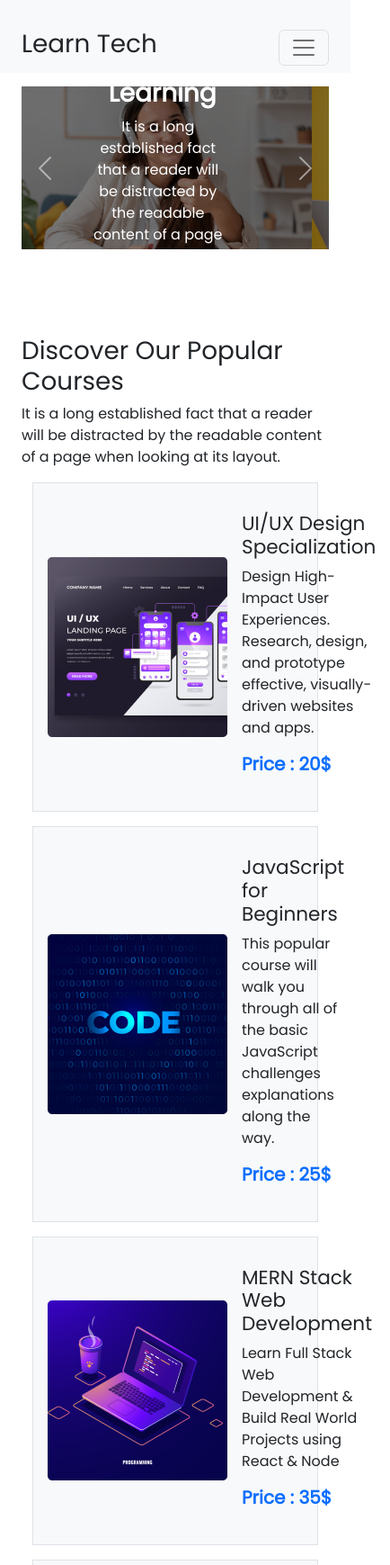
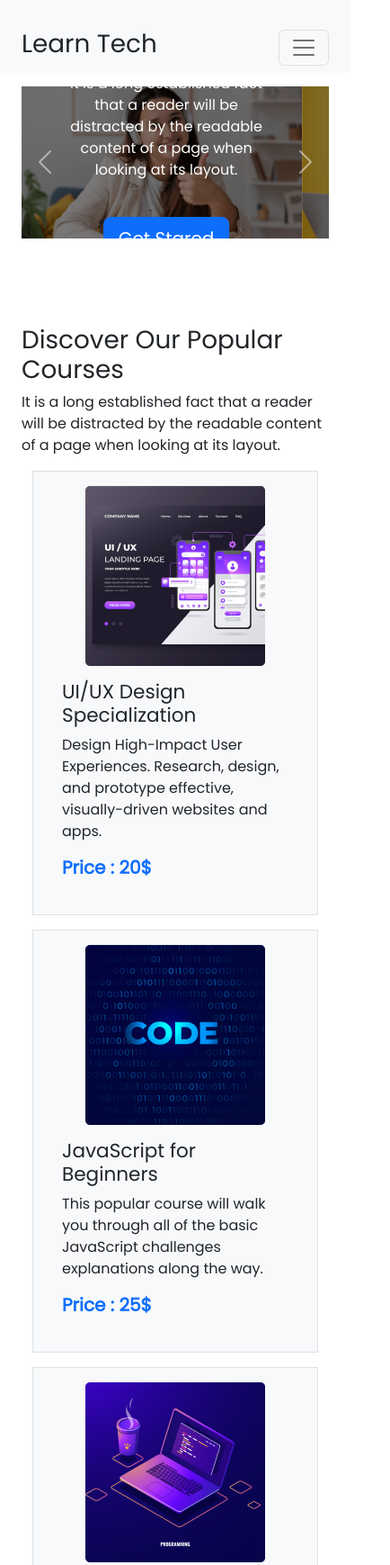
Before and after one commit to noen777/learnTech-digital, a plain HTML site: page index.html in a window 390 px wide. Shown: the top 1739 px of the page at 90% size, 434 px wide, since content can reach past the window. Drawn offline with nearby package versions, Linux system fonts and the light colour scheme.

Commit message:
fnal rechecked and updated

```diff
--- a/index.html
+++ b/index.html
@@ -48,12 +48,12 @@
         <!-- slider starts -->
      <section class= "container pt-5">
         <div id="carouselExampleControls" class="carousel slide" data-bs-ride="carousel">
-            <div class="carousel-inner d-flex">
+            <div class="carousel-inner d-flex container">
               <div class="carousel-item active">
                 <img src="./cover/cover-1.png" class="d-block w-100" alt="...">
 
-                <div class="container w-50 carousel-caption d-flex align-items-center justify-content-center flex-column h-50 pb-5">
-                    <h1 class="fw-bolder w-75">Get Started Digital Learning</h1>
+                <div class=" container w-75 carousel-caption d-flex align-items-center justify-content-center flex-column pb-5">
+                    <h1>Get Started Digital Learning</h1>
                     <p>It is a long established fact that a reader will be distracted by the readable content of a page when looking at its layout. </p>
                     <br>
                     <a href="" class="btn btn-lg btn-primary">Get Stared</a>
@@ -62,7 +62,7 @@
               </div>
               <div class="carousel-item">
                 <img src="./cover/cover-2.png" class="d-block w-100" alt="...">
-                <div class="container w-50 carousel-caption d-flex align-items-center justify-content-center flex-column h-50 pb-5">
+                <div class="container w-75 carousel-caption d-flex align-items-center justify-content-center flex-column pb-5">
                     <h1 class="fw-bolder w-75">Get Started Digital Learning</h1>
                     <p>It is a long established fact that a reader will be distracted by the readable content of a page when looking at its layout. </p>
                     <a href="" class="btn btn-lg btn-primary">Get Stared</a>
@@ -70,7 +70,7 @@
               </div>
               <div class="carousel-item">
                 <img src="./cover/cover-3.png" class="d-block w-100" alt="...">
-                <div class="container w-50 carousel-caption d-flex align-items-center justify-content-center flex-column h-50 pb-5">
+                <div class="container w-75 carousel-caption d-flex align-items-center justify-content-center flex-column pb-5">
                     <h1 class="fw-bolder w-75">Get Started Digital Learning</h1>
                     <p>It is a long established fact that a reader will be distracted by the readable content of a page when looking at its layout. </p>
                     <a href="" class="btn btn-lg btn-primary">Get Stared</a>
@@ -99,8 +99,8 @@
 
         <div class="container text-center">
             <div class="row g-3">
-              <div class="col-lg-6 col-sm-12">
-                <div class="p-3 border bg-light d-flex align-items-center">
+              <div class="col-lg-6 col-12">
+                <div class="p-3 border bg-light d-lg-flex d-md-flex align-items-center">
                     <img src="./course/course-1.png" alt="">
                     <div class="text-start p-3">
                         <h4>UI/UX Design Specialization </h4>
@@ -110,7 +110,7 @@
                 </div>
               </div>
               <div class="col-lg-6 col-sm-12">
-                <div class="p-3 border bg-light d-flex align-items-center">
+                <div class="p-3 border bg-light d-lg-flex d-md-flex align-items-center">
                     <img src="./course/course-2.png" alt="">
                     <div class="text-start p-3">
                         <h4>JavaScript for Beginners</h4>
@@ -120,7 +120,7 @@
                 </div>
               </div>
               <div class="col-lg-6 col-sm-12">
-                <div class="p-3 border bg-light d-flex align-items-center">
+                <div class="p-3 border bg-light  d-lg-flex d-md-flex align-items-center">
                     <img class="img-fluid" src="./course/course-3.png" alt="">
                     <div class="text-start p-3">
                         <h4>MERN Stack Web Development</h4>
@@ -130,7 +130,7 @@
                 </div>
               </div>
               <div class="col-lg-6 col-sm-12">
-                <div class="p-3 border bg-light d-flex align-items-center">
+                <div class="p-3 border bg-light  d-lg-flex d-md-flex align-items-center">
                     <img src="./course/course-4.png" alt="">
                     <div class="text-start p-3">
                         <h4>Social MEdia Marketing</h4>
@@ -140,7 +140,7 @@
                 </div>
               </div>
               <div class="col-lg-6 col-sm-12">
-                <div class="p-3 border bg-light d-flex align-items-center">
+                <div class="p-3 border bg-light  d-lg-flex d-md-flex align-items-center">
                     <img src="./course/course-5.png" alt="">
                     <div class="text-start p-3">
                         <h4>Basic Photography Course</h4>
@@ -150,7 +150,7 @@
                 </div>
               </div>
               <div class="col-lg-6 col-sm-12">
-                <div class="p-3 border bg-light d-flex align-items-center">
+                <div class="p-3 border bg-light  d-lg-flex d-md-flex align-items-center">
                     <img src="./course/course-6.png" alt="">
                     <div class="text-start p-3">
                         <h4>Graphics Design</h4>
--- a/style.css
+++ b/style.css
@@ -20,6 +20,8 @@ body {
     opacity: 0.5;
 }
  .carousel-caption {
+    height: 200px;
+    width: 100%;
     top: 50;
     left: 50;
     translate: middle;
```
